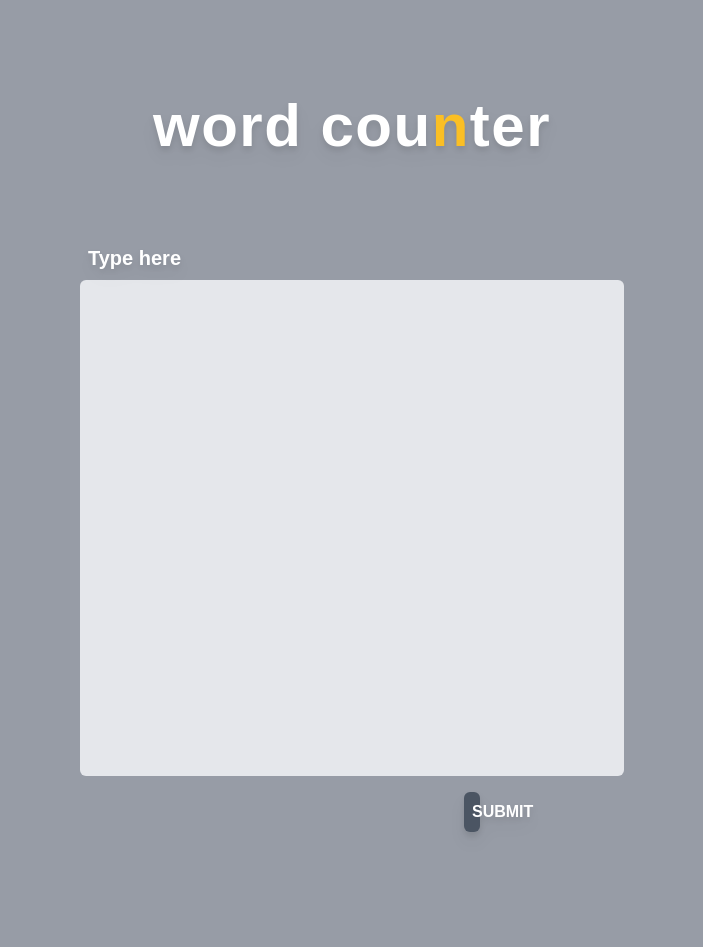
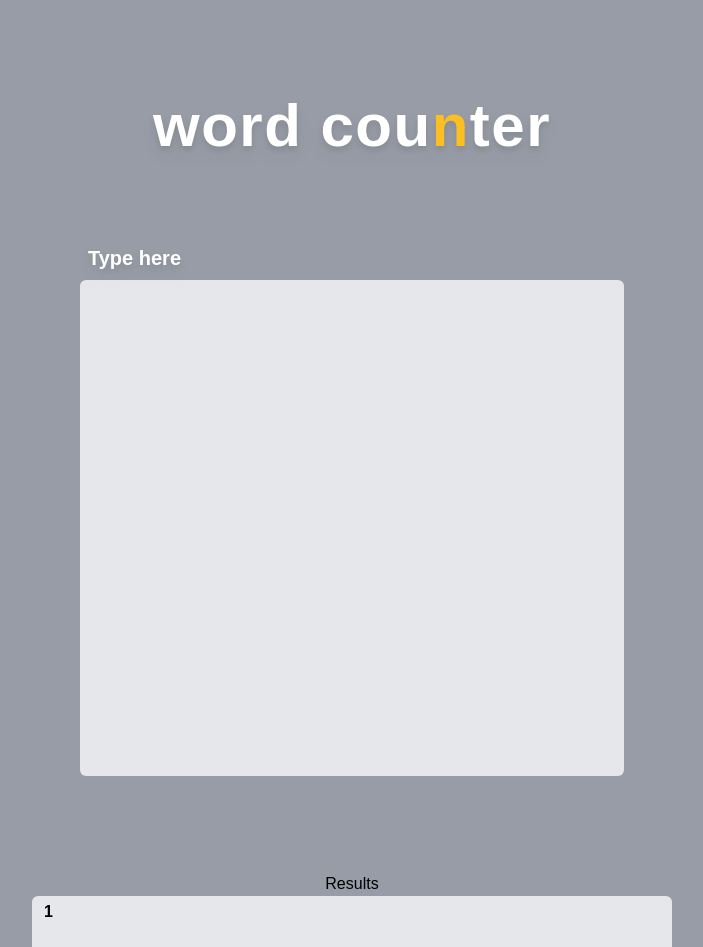
Before and after one commit to rStelmach/word-counter, a Vue app: page / in a window 1280 px wide. Shown: the top 947 px of the page, without its empty margins (288-991 px from the left). Built offline with nearby package versions, Linux system fonts and the light colour scheme.

Commit message:
add counter logic and handle duplicate words

```diff
--- a/src/components/Result.vue
+++ b/src/components/Result.vue
@@ -3,17 +3,18 @@
     id="result"
     class="container min-w-full min-h-screen bg-gray-500 bg-opacity-70 flex flex-col items-center py-24 "
   >
-    <h1>Result</h1>
+    <h1>Results</h1>
     <div class=" overflow-auto overscroll-auto resultArray w-2/4 min-h-150 max-h-240 bg-gray-200 rounded-md ">
-      <li v-for="result in results" :key="result" class="list-none py-1 px-3 font-semibold capitalize ">
-        {{ result }} {{ counter }}
+      <li v-for="word in wordsCount" :key="word" class="list-none py-1 px-3 font-semibold">
+        {{ word.name }} {{ word.counter }}
       </li>
     </div>
+    <button class="text-xl" @click="siemaa">KLIKNIJ</button>
   </div>
 </template>
 
 <script>
-import { ref } from 'vue';
+import { computed } from 'vue';
 
 export default {
   props: {
@@ -22,9 +23,44 @@ export default {
       required: true,
     },
   },
-  setup() {
-    const counter = ref(0);
-    return { counter };
+  setup(props) {
+    const wordsCount = computed(() =>
+      props.results.reduce((wordsByCount, currentWord) => {
+        const existingWordEntity = wordsByCount.find(wordByCount => wordByCount.name === currentWord);
+
+        if (!existingWordEntity) {
+          const newWordByCountEntry = {
+            name: currentWord,
+            counter: 1,
+          };
+
+          wordsByCount.push(newWordByCountEntry);
+          return wordsByCount;
+        }
+
+        existingWordEntity.counter += 1;
+        const indexOfExistingEntity = wordsByCount.findIndex(
+          wordByCount => wordByCount.name === existingWordEntity.name,
+        );
+        wordsByCount.splice(indexOfExistingEntity, 1);
+        wordsByCount.push(existingWordEntity);
+
+        return wordsByCount;
+      }, []),
+    );
+
+    // const siema = computed(() =>
+    //   props.results.reduce((a, b) => {
+    //     if (a.indexOf(b) < 0) a.push(b);
+    //     return a;
+    //   }, []),
+    // );
+
+    // function siemaa() {
+    //   console.log(siema.value);
+    // }
+
+    return { wordsCount };
   },
 };
 </script>
--- a/src/components/WordInput.vue
+++ b/src/components/WordInput.vue
@@ -15,9 +15,6 @@
           class="resize-none p-2 rounded-md border-opacity-0 text-md  focus:outline-none font-bold tracking-wide bg-gray-200"
           v-model="inputWords"
         ></textarea>
-        <button class="filter drop-shadow-lg text-base my-4 mx-96 p-2 font-bold rounded-md text-white bg-gray-600">
-          SUBMIT
-        </button>
       </div>
     </form>
   </div>
@@ -33,11 +30,7 @@ export default {
     const inputWords = ref('');
     const results = computed(() => inputWords.value.replace(/\W/g, ' ').split(/(?:,| | {2})+/));
 
-    function countWords() {
-      console.log(results.value);
-    }
-
-    return { inputWords, countWords, results };
+    return { inputWords, results };
   },
 };
 </script>
```
